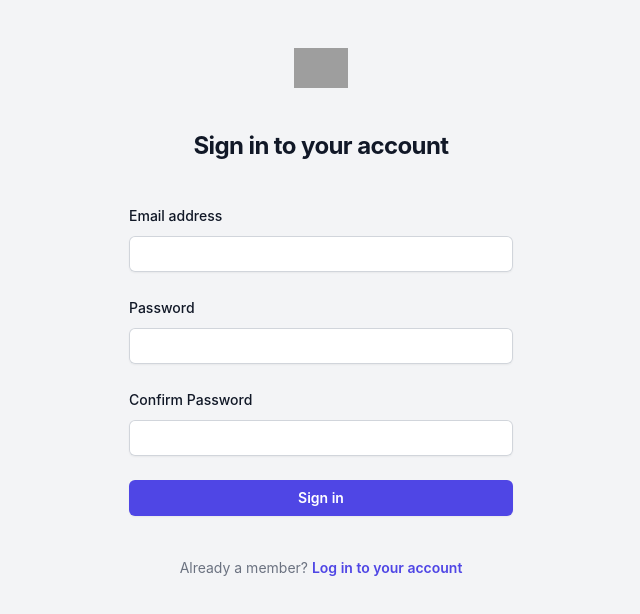
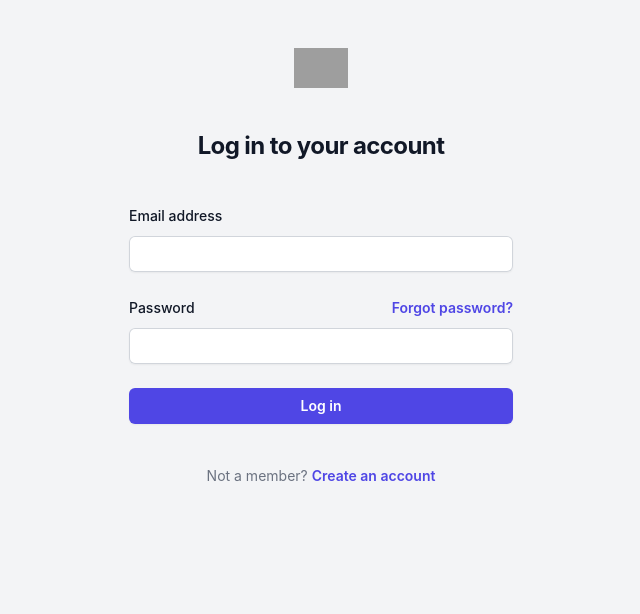
Before and after one commit to cosmoverse2000/Flipshope, a React (Create React App) app: page /login in a window 1280 px wide. Shown: the top 614 px of the page, without its empty margins (319-959 px from the left). Built offline with nearby package versions, Linux system fonts and the light colour scheme; grey boxes are pictures that could not be loaded.

Commit message:
added react-routing

```diff
--- a/package.json
+++ b/package.json
@@ -14,6 +14,7 @@
     "react": "^18.2.0",
     "react-dom": "^18.2.0",
     "react-redux": "^8.1.1",
+    "react-router-dom": "^6.14.2",
     "react-scripts": "5.0.1",
     "web-vitals": "^2.1.4"
   },
--- a/src/App.js
+++ b/src/App.js
@@ -1,14 +1,31 @@
 import React from "react";
+import {
+  createBrowserRouter,
+  RouterProvider,
+  Route,
+  Link,
+} from "react-router-dom";
+import "./App.css";
 import Counter from "./features/counter/Counter";
-import "./App.css";
 import Home from "./pages/Home";
 import LoginPage from "./pages/LoginPage";
 import SignupPage from "./pages/SignupPage";
 
+const router = createBrowserRouter([
+  {
+    path: "/",
+    element: <Home />,
+  },
+  {
+    path: "/login",
+    element: <LoginPage />,
+  },
+  {
+    path: "/signup",
+    element: <SignupPage />,
+  },
+]);
+
 export default function App() {
-  return (
-    <div>
-      <SignupPage />
-    </div>
-  );
+  return <RouterProvider router={router} />;
 }
--- a/src/features/auth/components/Login.js
+++ b/src/features/auth/components/Login.js
@@ -1,6 +1,7 @@
 import React from "react";
 import { useSelector, useDispatch } from "react-redux";
 import { increment, incrementAsync, selectCount } from "../authSlice";
+import { Link } from "react-router-dom";
 
 export default function Login() {
   const count = useSelector(selectCount);
@@ -82,12 +83,12 @@
 
           <p className="mt-10 text-center text-sm text-gray-500">
             Not a member?{" "}
-            <a
-              href="#"
+            <Link
+              to="/signup"
               className="font-semibold leading-6 text-indigo-600 hover:text-indigo-500"
             >
               Create an account
-            </a>
+            </Link>
           </p>
         </div>
       </div>
--- a/src/features/auth/components/Signup.js
+++ b/src/features/auth/components/Signup.js
@@ -1,6 +1,7 @@
 import React from "react";
 import { useSelector, useDispatch } from "react-redux";
 import { increment, incrementAsync, selectCount } from "../authSlice";
+import { Link } from "react-router-dom";
 
 export default function Signup() {
   const count = useSelector(selectCount);
@@ -95,12 +96,12 @@
 
           <p className="mt-10 text-center text-sm text-gray-500">
             Already a member?{" "}
-            <a
-              href="#"
+            <Link
+              to="/login"
               className="font-semibold leading-6 text-indigo-600 hover:text-indigo-500"
             >
               Log in to your account
-            </a>
+            </Link>
           </p>
         </div>
       </div>
```
Also changed, not shown: 1 other file (tests, documents, lock files or other folders).
